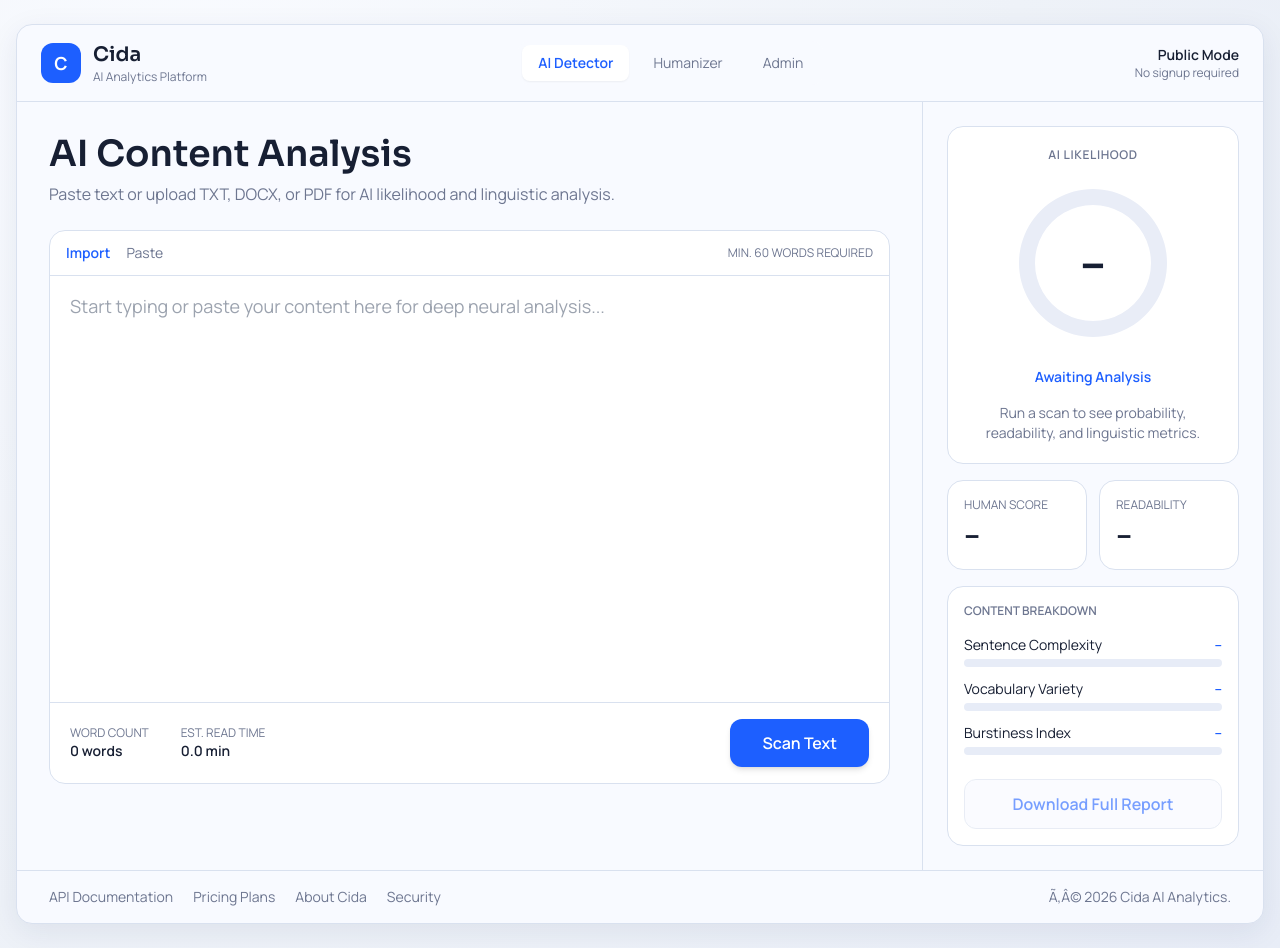
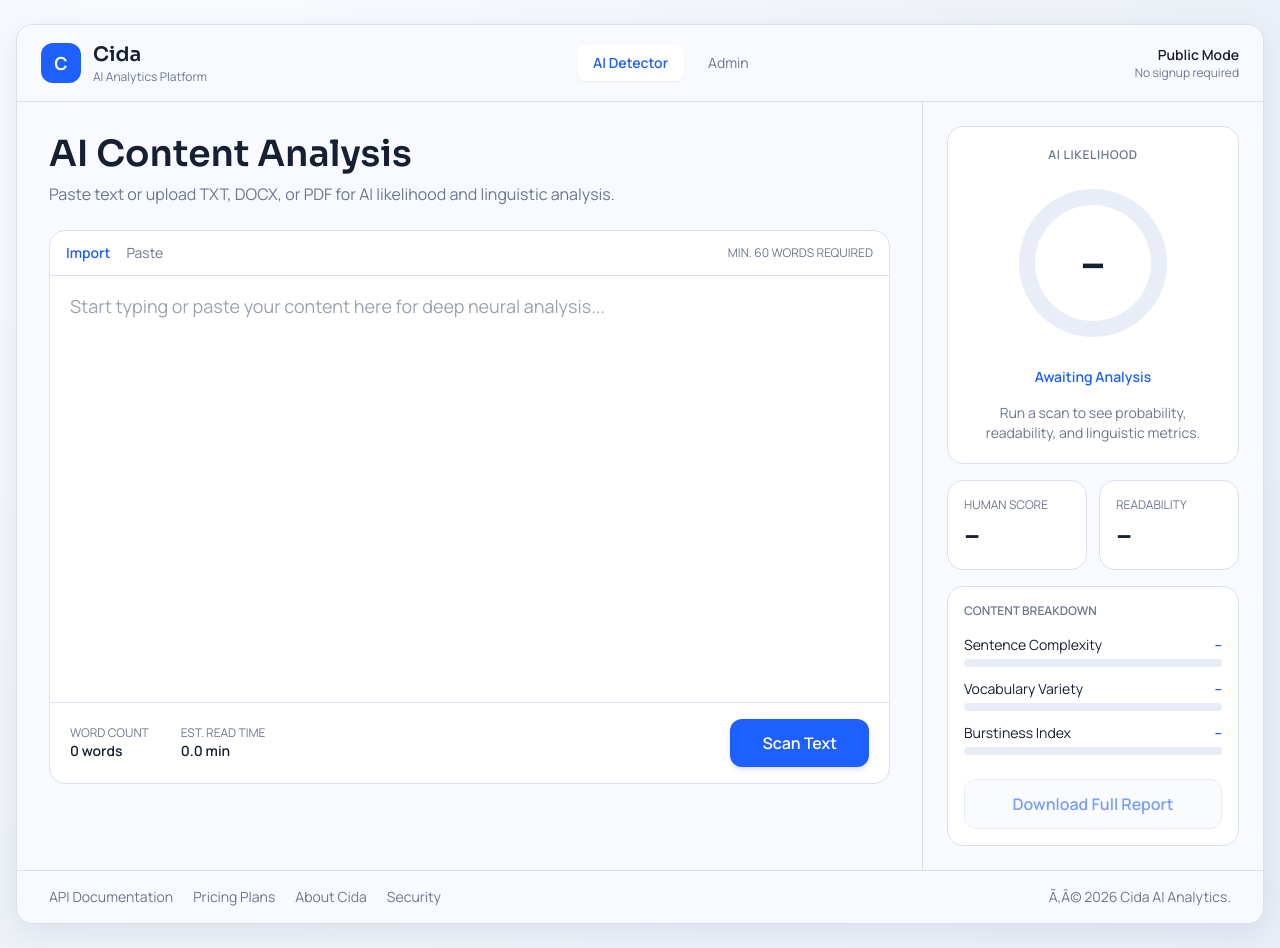
Before and after one commit to aaravmaloo/cida, a Next.js app in the folder apps/web/: page / in a window 1280 px wide. Built offline with nearby package versions, Linux system fonts and the light colour scheme.

Commit message:
Update top-nav.tsx

```diff
--- a/apps/web/components/top-nav.tsx
+++ b/apps/web/components/top-nav.tsx
@@ -14,9 +14,6 @@ export function TopNav() {
         <Link className="rounded-lg bg-white px-4 py-2 font-semibold text-cida-accent shadow-sm" href="/">
           AI Detector
         </Link>
-        <Link className="rounded-lg px-4 py-2 text-cida-mute hover:bg-white" href="/humanizer">
-          Humanizer
-        </Link>
         <Link className="rounded-lg px-4 py-2 text-cida-mute hover:bg-white" href="/admin">
           Admin
         </Link>
```
